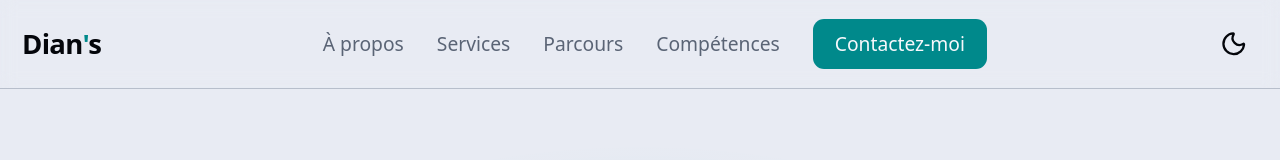
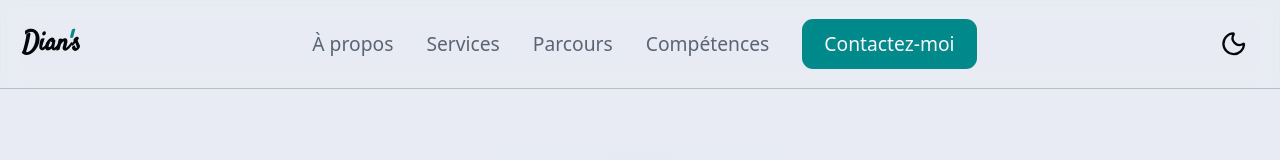
Before and after one commit to Dians98/portfolio, a Next.js app: page / in a window 1280 px wide. Shown: the top 160 px of the page. Built offline with nearby package versions, Linux system fonts and the light colour scheme.

Commit message:
Add Satisfy font on logo

```diff
--- a/app/globals.css
+++ b/app/globals.css
@@ -10,6 +10,7 @@
   --font-sans: ui-sans-serif, system-ui, -apple-system, sans-serif;
   --font-mono: ui-monospace, SFMono-Regular, Menlo, Monaco, Consolas, monospace;
   --font-heading: var(--font-sans);
+
   --color-sidebar-ring: var(--sidebar-ring);
   --color-sidebar-border: var(--sidebar-border);
   --color-sidebar-accent-foreground: var(--sidebar-accent-foreground);
--- a/app/layout.tsx
+++ b/app/layout.tsx
@@ -1,6 +1,9 @@
 import type { Metadata } from "next";
+import { Satisfy } from "next/font/google";
 import "./globals.css";
 import { ThemeProvider } from "@/components/theme-provider";
+
+const satisfy = Satisfy({ subsets: ["latin"], weight: "400", display: "swap", variable: "--font-satisfy" });
 
 export const metadata: Metadata = {
   title: "Portfolio",
@@ -16,7 +19,7 @@ export default function RootLayout({
     <html
       lang="fr"
       suppressHydrationWarning
-      className={`h-full antialiased`}
+      className={`h-full antialiased ${satisfy.variable}`}
     >
       <body className="min-h-full flex flex-col overflow-x-hidden">
         <ThemeProvider
--- a/components/header.tsx
+++ b/components/header.tsx
@@ -28,7 +28,7 @@ export default function Header() {
   return (
     <header className="sticky top-0 z-50 w-full border-b  backdrop-blur ">
       <div className="mx-auto flex h-16 max-w-5xl items-center justify-between px-4">
-        <Link href="/" className="text-xl font-bold tracking-tight">
+        <Link href="/" className="text-xl font-bold tracking-tight" style={{ fontFamily: "var(--font-satisfy)" }}>
           Dian<span className="text-primary">'</span>s
         </Link>
 
```
